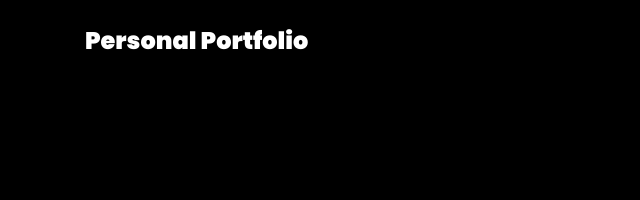
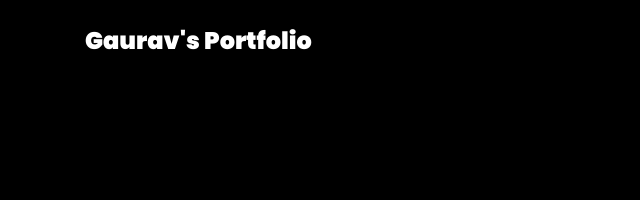
Before and after one commit to sengaurav/Personal-Portfolio, a plain HTML site: page index.html in a window 1280 px wide. Shown: the top 200 px of the page, 0-640 px from the left. Drawn offline with Linux system fonts and the light colour scheme; files whose address does not match are found by name.

Commit message:
Final Comit

```diff
--- a/index.html
+++ b/index.html
@@ -119,7 +119,7 @@
 
     <nav class="navbar navbar-expand-lg navbar-dark ftco_navbar ftco-navbar-light site-navbar-target" id="ftco-navbar">
 	    <div class="container">
-	      <a class="navbar-brand" href="index.html">Personal Portfolio</a>
+	      <a class="navbar-brand" href="index.html">Gaurav's Portfolio</a>
 	      <button class="navbar-toggler js-fh5co-nav-toggle fh5co-nav-toggle" type="button" data-toggle="collapse" data-target="#ftco-nav" aria-controls="ftco-nav" aria-expanded="false" aria-label="Toggle navigation">
 	        <span class="oi oi-menu"></span> Menu
 	      </button>
```
